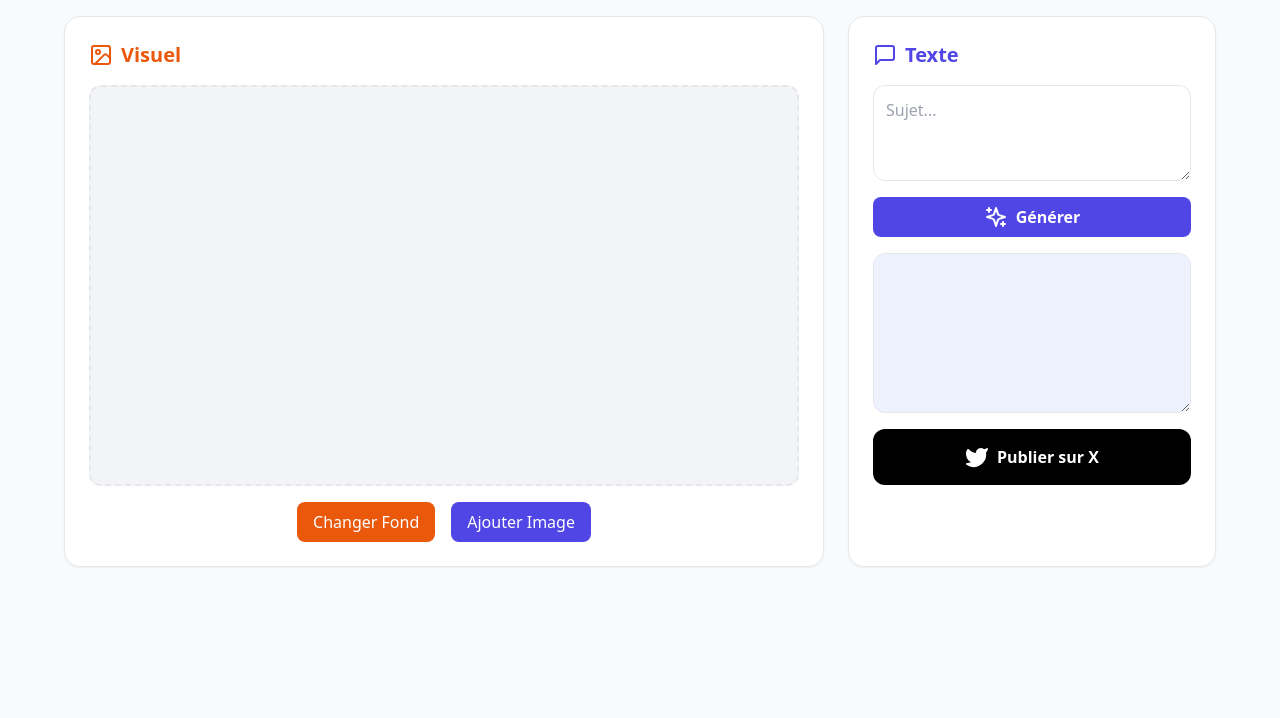
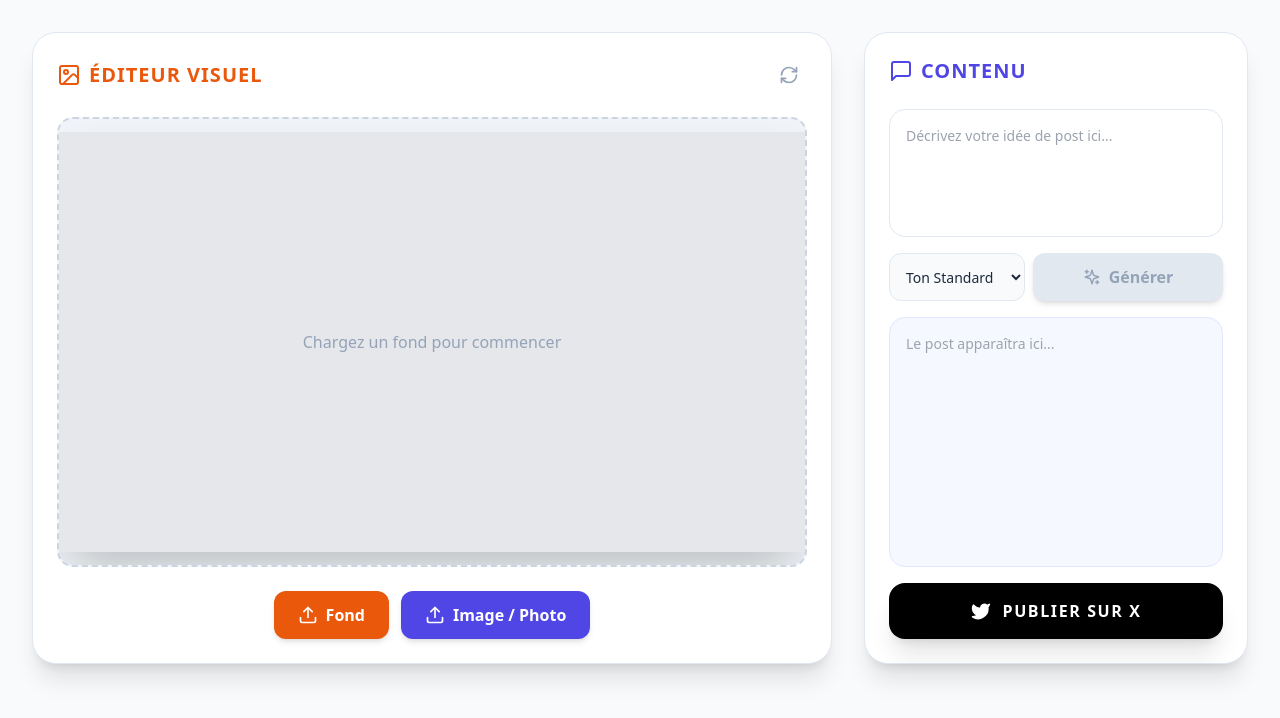
Before and after one commit to Grignute/mon-generateur-x, a React (Vite) app: page / in a window 1280 px wide. Shown: the top 718 px of the page. Built offline with nearby package versions, Linux system fonts and the light colour scheme.

Commit message:
Update App.jsx

```diff
--- a/src/App.jsx
+++ b/src/App.jsx
@@ -1,48 +1,123 @@
 import React, { useState, useRef, useEffect } from 'react';
-import { Upload, ImageIcon, Sparkles, MessageSquare, Loader2, Twitter, Dice5 } from 'lucide-react';
+import { Upload, RotateCw, Maximize, Image as ImageIcon, Trash2, Sparkles, MessageSquare, Loader2, Twitter, RefreshCw } from 'lucide-react';
 
 export default function App() {
+  // --- ÉTAT : IMAGE ---
   const [baseImage, setBaseImage] = useState(null);
   const [overlayImage, setOverlayImage] = useState(null);
-  const [overlayState, setOverlayState] = useState({ x: 400, y: 225, scale: 0.5, rotation: 5 });
+  const [canvasSize, setCanvasSize] = useState({ width: 800, height: 450 });
+  const [overlayState, setOverlayState] = useState({
+    x: 100, y: 100, scale: 0.5, rotation: 5
+  });
 
+  // --- ÉTAT : TEXTE ---
   const [textPrompt, setTextPrompt] = useState('');
   const [generatedText, setGeneratedText] = useState('');
   const [isGenerating, setIsGenerating] = useState(false);
   const [isPublishing, setIsPublishing] = useState(false);
   const [selectedTone, setSelectedTone] = useState('Standard');
 
+  // --- REFS ---
   const canvasRef = useRef(null);
   const baseImgRef = useRef(null);
   const overlayImgRef = useRef(null);
   const isDragging = useRef(false);
   const lastPos = useRef({ x: 0, y: 0 });
 
+  // --- PERSISTANCE DU FOND ---
+  useEffect(() => {
+    const savedBg = localStorage.getItem('myPostBackground');
+    if (savedBg) {
+      const img = new Image();
+      img.onload = () => {
+        baseImgRef.current = img;
+        setBaseImage(savedBg);
+        setCanvasSize({ width: img.width, height: img.height });
+      };
+      img.src = savedBg;
+    }
+  }, []);
+
+  const saveBackgroundToLocal = (dataUrl) => {
+    try {
+      localStorage.setItem('myPostBackground', dataUrl);
+    } catch (e) {
+      console.warn("Image de fond trop lourde pour le stockage local.");
+    }
+  };
+
   const processFile = (file, type) => {
     if (!file || !file.type.startsWith('image/')) return;
     const reader = new FileReader();
     reader.onload = (e) => {
+      const result = e.target.result;
       const img = new Image();
       img.onload = () => {
         if (type === 'base') {
-          setBaseImage(e.target.result);
+          saveBackgroundToLocal(result);
+          setBaseImage(result);
           baseImgRef.current = img;
+          setCanvasSize({ width: img.width, height: img.height });
         } else {
-          setOverlayImage(e.target.result);
+          // Ajustement auto de la taille pour éviter que la photo mobile soit géante
+          let initialScale = 0.5;
+          if (baseImgRef.current) {
+            const targetWidth = baseImgRef.current.width * 0.4;
+            initialScale = targetWidth / img.width;
+          }
+
+          setOverlayImage(result);
           overlayImgRef.current = img;
+          setOverlayState({
+            x: baseImgRef.current ? baseImgRef.current.width / 2 : 200,
+            y: baseImgRef.current ? baseImgRef.current.height / 2 : 200,
+            scale: initialScale,
+            rotation: 5
+          });
         }
       };
-      img.src = e.target.result;
+      img.src = result;
     };
     reader.readAsDataURL(file);
   };
 
+  // --- GESTION DU DRAG & DROP SOURIS / TOUCH ---
+  const startDragging = (clientX, clientY) => {
+    if (!overlayImage) return;
+    isDragging.current = true;
+    const rect = canvasRef.current.getBoundingClientRect();
+    const scaleX = canvasRef.current.width / rect.width;
+    const scaleY = canvasRef.current.height / rect.height;
+    lastPos.current = {
+      x: (clientX - rect.left) * scaleX,
+      y: (clientY - rect.top) * scaleY
+    };
+  };
+
+  const moveDragging = (clientX, clientY) => {
+    if (!isDragging.current || !overlayImage) return;
+    const rect = canvasRef.current.getBoundingClientRect();
+    const scaleX = canvasRef.current.width / rect.width;
+    const scaleY = canvasRef.current.height / rect.height;
+    const currentX = (clientX - rect.left) * scaleX;
+    const currentY = (clientY - rect.top) * scaleY;
+
+    const dx = currentX - lastPos.current.x;
+    const dy = currentY - lastPos.current.y;
+
+    setOverlayState(prev => ({ ...prev, x: prev.x + dx, y: prev.y + dy }));
+    lastPos.current = { x: currentX, y: currentY };
+  };
+
+  const stopDragging = () => { isDragging.current = false; };
+
+  // --- DESSIN DU CANVAS ---
   useEffect(() => {
     const canvas = canvasRef.current;
     if (!canvas) return;
     const ctx = canvas.getContext('2d');
-    ctx.clearRect(0, 0, canvas.width, canvas.height);
 
+    // Définir la taille réelle du canvas
     if (baseImgRef.current) {
       canvas.width = baseImgRef.current.width;
       canvas.height = baseImgRef.current.height;
@@ -50,111 +125,199 @@ export default function App() {
     } else {
       canvas.width = 800;
       canvas.height = 450;
-      ctx.fillStyle = '#f3f4f6';
+      ctx.fillStyle = '#e5e7eb';
       ctx.fillRect(0, 0, canvas.width, canvas.height);
     }
 
     if (overlayImgRef.current) {
       ctx.save();
-      ctx.translate(overlayState.x, overlayState.y);
-      ctx.rotate((overlayState.rotation * Math.PI) / 180);
-      ctx.scale(overlayState.scale, overlayState.scale);
+      const { x, y, rotation, scale } = overlayState;
+      ctx.translate(x, y);
+      ctx.rotate((rotation * Math.PI) / 180);
+      ctx.scale(scale, scale);
+
       const w = overlayImgRef.current.width;
       const h = overlayImgRef.current.height;
-      ctx.shadowColor = 'rgba(0,0,0,0.5)';
-      ctx.shadowBlur = 20;
+
+      // Style Polaroid
+      ctx.shadowColor = 'rgba(0,0,0,0.3)';
+      ctx.shadowBlur = 30;
       ctx.fillStyle = 'white';
-      ctx.fillRect(-w/2 - 20, -h/2 - 20, w + 40, h + 80);
+      const pad = Math.max(w, h) * 0.05;
+      ctx.fillRect(-w/2 - pad, -h/2 - pad, w + pad*2, h + pad*4);
       ctx.drawImage(overlayImgRef.current, -w/2, -h/2, w, h);
       ctx.restore();
     }
-  }, [baseImage, overlayImage, overlayState]);
+  }, [baseImage, overlayImage, overlayState, canvasSize]);
 
+  // --- ACTIONS ---
   const generateText = async () => {
     if (!textPrompt) return;
     setIsGenerating(true);
     try {
-      const res = await fetch('/api/generate-text', {
+      const response = await fetch('/api/generate-text', {
         method: 'POST',
         headers: { 'Content-Type': 'application/json' },
         body: JSON.stringify({ prompt: textPrompt, tone: selectedTone })
       });
-      const data = await res.json();
-      setGeneratedText(data.text);
-    } catch (e) { alert("Erreur génération"); }
-    finally { setIsGenerating(false); }
-  };
-
-  const publishToX = async () => {
-    if (!generatedText || !canvasRef.current) return;
-    setIsPublishing(true);
-    try {
-      const res = await fetch('/api/publish-to-x', {
-        method: 'POST',
-        headers: { 'Content-Type': 'application/json' },
-        body: JSON.stringify({
-          text: generatedText,
-          imageBase64: canvasRef.current.toDataURL('image/png')
-        })
-      });
-      const data = await res.json();
-      if (data.success) alert("Publié avec succès !");
-      else alert("Erreur : " + data.error);
-    } catch (e) { alert("Erreur de connexion"); }
-    finally { setIsPublishing(false); }
-  };
-
-  // Gestionnaire de Drop pour les boutons
-  const onHandleDrop = (e, type) => {
-    e.preventDefault();
-    if (e.dataTransfer.files && e.dataTransfer.files[0]) {
-      processFile(e.dataTransfer.files[0], type);
+      const data = await response.json();
+      if (data.text) setGeneratedText(data.text);
+    } catch (err) {
+      alert("Erreur de génération.");
+    } finally {
+      setIsGenerating(false);
     }
   };
 
+  const handlePublish = async () => {
+    if (!generatedText || !canvasRef.current) return;
+    setIsPublishing(true);
+    const imageBase64 = canvasRef.current.toDataURL('image/png');
+    try {
+      const response = await fetch('/api/publish-to-x', {
+        method: 'POST',
+        headers: { 'Content-Type': 'application/json' },
+        body: JSON.stringify({ text: generatedText, imageBase64: imageBase64 })
+      });
+      const result = await response.json();
+      if (result.success) {
+        alert("Publication réussie !");
+        // Vider les champs après succès
+        setOverlayImage(null);
+        overlayImgRef.current = null;
+        setGeneratedText('');
+        setTextPrompt('');
+      } else {
+        throw new Error(result.error);
+      }
+    } catch (err) {
+      alert("Erreur : " + err.message);
+    } finally {
+      setIsPublishing(false);
+    }
+  };
+
+  const resetAll = () => {
+    setOverlayImage(null);
+    overlayImgRef.current = null;
+    setGeneratedText('');
+    setTextPrompt('');
+  };
+
   return (
-    <div className="min-h-screen bg-gray-50 p-4 font-sans">
-      <div className="max-w-6xl mx-auto grid grid-cols-1 lg:grid-cols-3 gap-6">
-        <div className="lg:col-span-2 bg-white p-6 rounded-2xl shadow-sm border">
-          <h2 className="text-xl font-bold mb-4 flex items-center gap-2 text-orange-600"><ImageIcon /> Visuel</h2>
-          <div className="bg-gray-100 rounded-xl overflow-hidden border-2 border-dashed flex justify-center">
-            <canvas ref={canvasRef}
-              onMouseDown={() => { isDragging.current = true; }}
-              onMouseMove={(e) => {
-                if (!isDragging.current) return;
-                setOverlayState(s => ({ ...s, x: s.x + e.movementX, y: s.y + e.movementY }));
-              }}
-              onMouseUp={() => isDragging.current = false}
-              className="max-w-full h-auto cursor-move" />
-          </div>
-          <div className="mt-4 flex gap-4 justify-center">
-            <label
-              onDragOver={e => e.preventDefault()}
-              onDrop={e => onHandleDrop(e, 'base')}
-              className="bg-orange-600 text-white px-4 py-2 rounded-lg cursor-pointer hover:bg-orange-700 transition"
-            >
-              Changer Fond <input type="file" className="hidden" onChange={e => processFile(e.target.files[0], 'base')} />
-            </label>
-            <label
-              onDragOver={e => e.preventDefault()}
-              onDrop={e => onHandleDrop(e, 'overlay')}
-              className="bg-indigo-600 text-white px-4 py-2 rounded-lg cursor-pointer hover:bg-indigo-700 transition"
-            >
-              Ajouter Image <input type="file" className="hidden" onChange={e => processFile(e.target.files[0], 'overlay')} />
-            </label>
+    <div className="min-h-screen bg-slate-50 p-4 md:p-8 font-sans text-slate-800">
+      <div className="max-w-7xl mx-auto grid grid-cols-1 lg:grid-cols-3 gap-8">
+
+        {/* COLONNE GAUCHE : VISUEL */}
+        <div className="lg:col-span-2 space-y-4">
+          <div className="bg-white p-6 rounded-3xl shadow-xl border border-slate-200">
+            <div className="flex justify-between items-center mb-6">
+              <h2 className="text-xl font-black flex items-center gap-2 text-orange-600 uppercase tracking-wider">
+                <ImageIcon size={24} /> Éditeur Visuel
+              </h2>
+              <button onClick={resetAll} className="p-2 text-slate-400 hover:text-red-500 transition-colors" title="Tout effacer">
+                <RefreshCw size={20} />
+              </button>
+            </div>
+
+            <div className="bg-slate-100 rounded-2xl overflow-hidden flex items-center justify-center min-h-[450px] border-2 border-dashed border-slate-300 relative touch-none">
+              <canvas
+                ref={canvasRef}
+                onMouseDown={(e) => startDragging(e.clientX, e.clientY)}
+                onMouseMove={(e) => moveDragging(e.clientX, e.clientY)}
+                onMouseUp={stopDragging}
+                onMouseLeave={stopDragging}
+                onTouchStart={(e) => startDragging(e.touches[0].clientX, e.touches[0].clientY)}
+                onTouchMove={(e) => moveDragging(e.touches[0].clientX, e.touches[0].clientY)}
+                onTouchEnd={stopDragging}
+                className={`max-w-full h-auto shadow-2xl transition-transform ${overlayImage ? 'cursor-move' : 'cursor-default'}`}
+              />
+              {!baseImage && <p className="absolute text-slate-400 font-medium">Chargez un fond pour commencer</p>}
+            </div>
+
+            <div className="mt-6 flex flex-col gap-6">
+              <div className="flex flex-wrap gap-3 justify-center">
+                <label className="bg-orange-600 text-white px-6 py-3 rounded-xl cursor-pointer hover:bg-orange-700 transition-all font-bold shadow-md flex items-center gap-2">
+                  <Upload size={20} /> Fond
+                  <input type="file" className="hidden" onChange={(e) => processFile(e.target.files[0], 'base')} />
+                </label>
+                <label className="bg-indigo-600 text-white px-6 py-3 rounded-xl cursor-pointer hover:bg-indigo-700 transition-all font-bold shadow-md flex items-center gap-2">
+                  <Upload size={20} /> Image / Photo
+                  <input type="file" className="hidden" onChange={(e) => processFile(e.target.files[0], 'overlay')} />
+                </label>
+              </div>
+
+              {overlayImage && (
+                <div className="bg-slate-50 p-4 rounded-2xl border border-slate-200 flex flex-col md:flex-row gap-6 items-center justify-center">
+                  <div className="flex items-center gap-3 w-full max-w-xs">
+                    <Maximize size={18} className="text-slate-400" />
+                    <input type="range" min="0.05" max="2" step="0.01" value={overlayState.scale} onChange={(e) => setOverlayState({...overlayState, scale: parseFloat(e.target.value)})} className="flex-1 accent-indigo-600" />
+                  </div>
+                  <div className="flex items-center gap-3 w-full max-w-xs">
+                    <RotateCw size={18} className="text-slate-400" />
+                    <input type="range" min="-180" max="180" step="1" value={overlayState.rotation} onChange={(e) => setOverlayState({...overlayState, rotation: parseInt(e.target.value)})} className="flex-1 accent-indigo-600" />
+                  </div>
+                  <button onClick={() => {setOverlayImage(null); overlayImgRef.current = null;}} className="text-red-500 p-2 hover:bg-red-50 rounded-full transition-colors">
+                    <Trash2 size={20} />
+                  </button>
+                </div>
+              )}
+            </div>
           </div>
         </div>
-        <div className="bg-white p-6 rounded-2xl shadow-sm border flex flex-col">
-          <h2 className="text-xl font-bold mb-4 flex items-center gap-2 text-indigo-600"><MessageSquare /> Texte</h2>
-          <textarea value={textPrompt} onChange={e => setTextPrompt(e.target.value)} placeholder="Sujet..." className="w-full p-3 border rounded-xl mb-4 h-24" />
-          <button onClick={generateText} disabled={isGenerating} className="w-full bg-indigo-600 text-white py-2 rounded-lg font-bold flex items-center justify-center gap-2 mb-4">
-            {isGenerating ? <Loader2 className="animate-spin" /> : <Sparkles />} Générer
-          </button>
-          <textarea value={generatedText} onChange={e => setGeneratedText(e.target.value)} className="w-full p-3 border rounded-xl h-40 bg-indigo-50 mb-4" />
-          <button onClick={publishToX} disabled={isPublishing || !generatedText} className="w-full bg-black text-white py-4 rounded-xl font-bold flex items-center justify-center gap-2">
-            {isPublishing ? <Loader2 className="animate-spin" /> : <Twitter fill="white" />} Publier sur X
-          </button>
+
+        {/* COLONNE DROITE : TEXTE */}
+        <div className="space-y-4">
+          <div className="bg-white p-6 rounded-3xl shadow-xl flex flex-col h-full border border-slate-200">
+            <h2 className="text-xl font-black mb-6 flex items-center gap-2 text-indigo-600 uppercase tracking-wider">
+              <MessageSquare size={24} /> Contenu
+            </h2>
+
+            <div className="space-y-4 flex-1 flex flex-col">
+              <textarea
+                value={textPrompt}
+                onChange={(e) => setTextPrompt(e.target.value)}
+                placeholder="Décrivez votre idée de post ici..."
+                className="w-full p-4 border border-slate-200 rounded-2xl h-32 text-sm resize-none focus:ring-2 focus:ring-indigo-500 focus:border-transparent outline-none transition-all"
+              />
+
+              <div className="flex gap-2">
+                <select
+                  value={selectedTone}
+                  onChange={(e) => setSelectedTone(e.target.value)}
+                  className="bg-slate-50 border border-slate-200 rounded-xl text-sm p-3 outline-none focus:ring-2 focus:ring-indigo-500"
+                >
+                  <option value="Standard">Ton Standard</option>
+                  <option value="Professionnel">Professionnel</option>
+                  <option value="Viral">Viral / Hype</option>
+                </select>
+                <button
+                  onClick={generateText}
+                  disabled={isGenerating || !textPrompt}
+                  className="flex-1 bg-indigo-600 text-white px-4 py-3 rounded-xl font-bold flex items-center justify-center gap-2 disabled:bg-slate-200 disabled:text-slate-400 transition-all active:scale-95 shadow-md"
+                >
+                  {isGenerating ? <Loader2 className="animate-spin" size={18} /> : <Sparkles size={18} />} Générer
+                </button>
+              </div>
+
+              <textarea
+                value={generatedText}
+                onChange={(e) => setGeneratedText(e.target.value)}
+                className="w-full p-4 border border-indigo-100 rounded-2xl flex-1 bg-indigo-50/50 text-sm font-medium text-slate-700 resize-none outline-none focus:ring-2 focus:ring-indigo-500"
+                placeholder="Le post apparaîtra ici..."
+              />
+
+              <button
+                onClick={handlePublish}
+                disabled={isPublishing || !generatedText || !baseImage || !overlayImage}
+                className={`w-full py-4 rounded-2xl font-black text-white flex items-center justify-center gap-3 shadow-xl transition-all uppercase tracking-widest ${isPublishing ? 'bg-slate-400 cursor-not-allowed' : 'bg-black hover:bg-slate-800 active:scale-95'}`}
+              >
+                {isPublishing ? <Loader2 className="animate-spin" /> : <Twitter fill="white" size={20} />} Publier sur X
+              </button>
+            </div>
+          </div>
         </div>
+
       </div>
     </div>
   );
```
